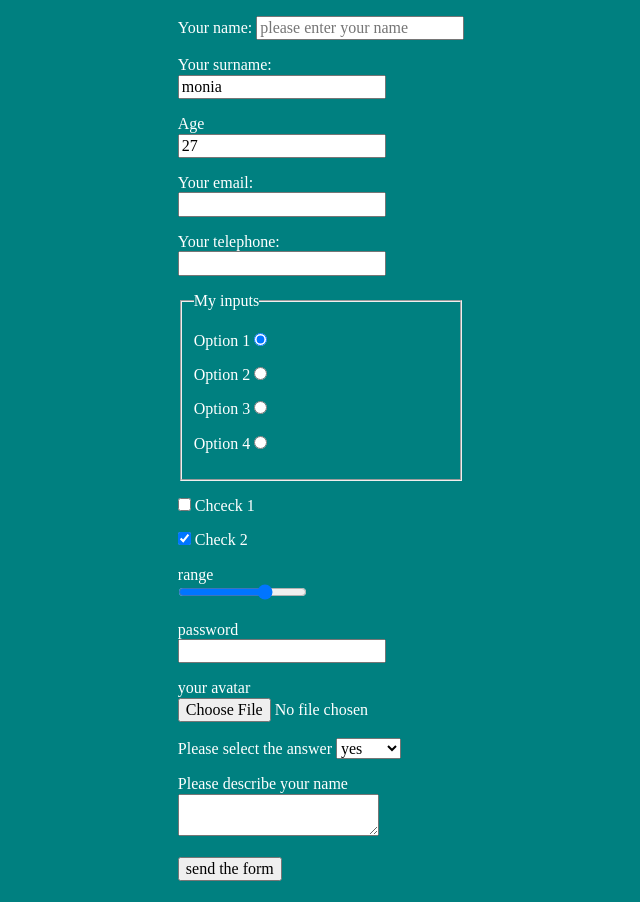
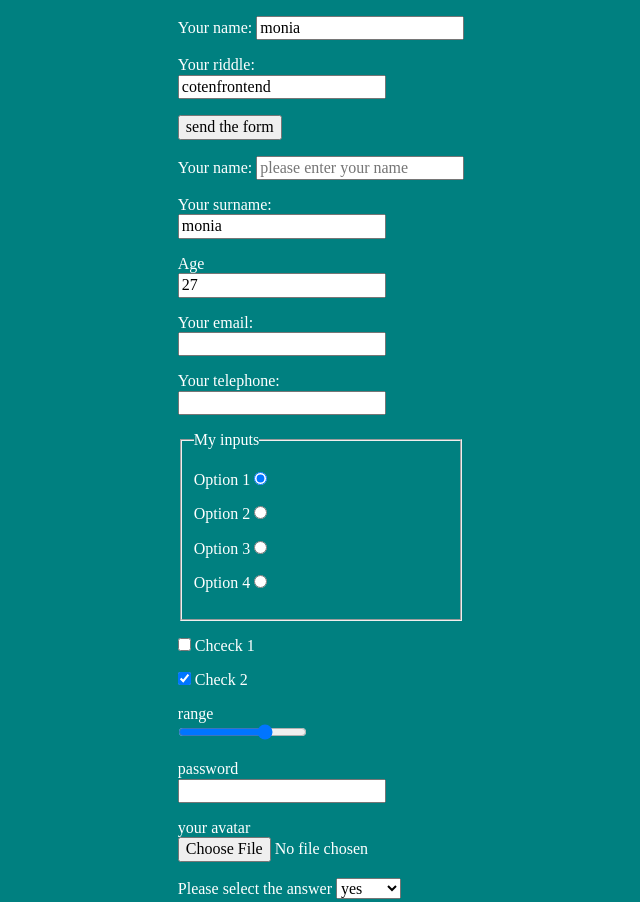
Before and after one commit to monikanaleznik/forms-playground, a plain HTML site: page index.html in a window 1280 px wide. Shown: the top 902 px of the page, without its empty margins (319-959 px from the left). Before the commit the page ends 881 px from the top, so only its background shows below. Drawn offline with Linux system fonts and the light colour scheme.

Commit message:
made other changes

```diff
--- a/index.html
+++ b/index.html
@@ -9,7 +9,18 @@
   </head>
   <body>
     <main>
-      <form action="jakis url" class="form">
+      <form action="http://dev.cotenfrontend.pl" method="POST" class="form">
+        <p>
+          <label for="name">Your name:</label>
+          <input name="name" value="monia" required placeholder="please enter your name" id="name" />
+        </p>
+        <p>
+          <label for="riddle">Your riddle:</label><br />
+          <input type="text" value="cotenfrontend" name="riddle" id="riddle" />
+        </p>
+        <input type="submit" value="send the form">
+      </form>
+      <form>
         <p>
           <label for="name">Your name:</label>
           <input name="name" required placeholder="please enter your name" id="name" />
```
